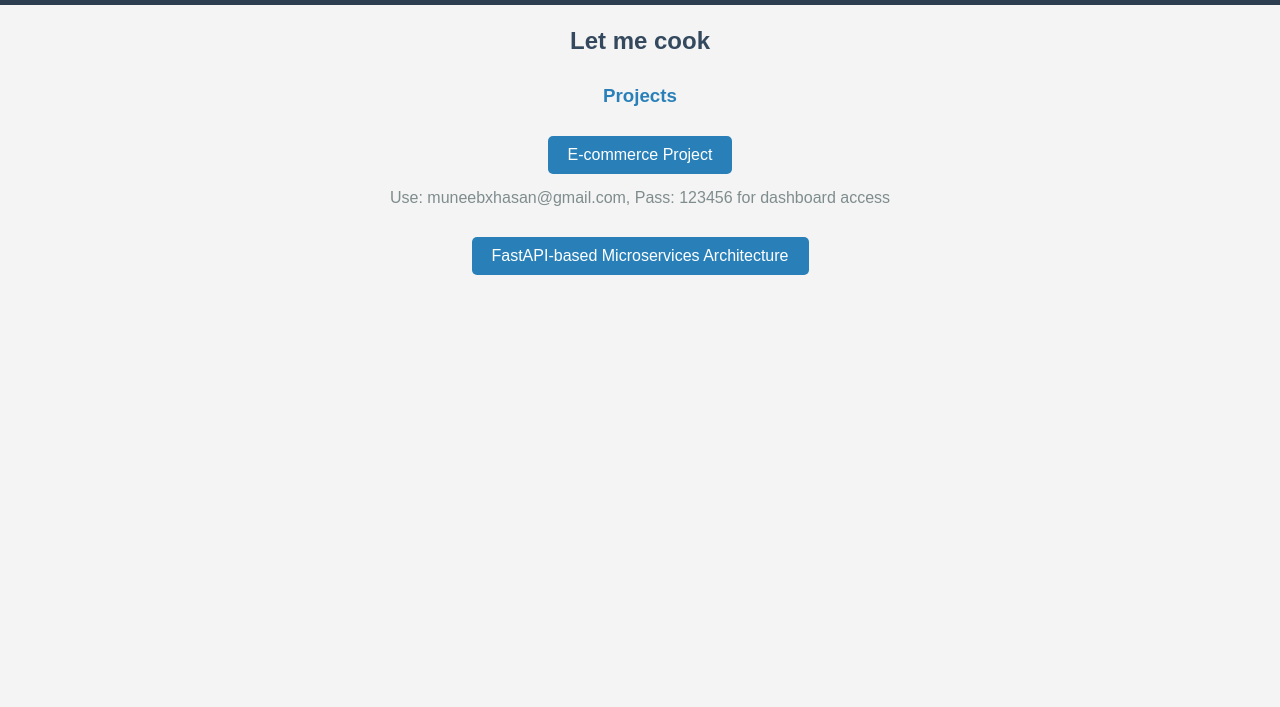
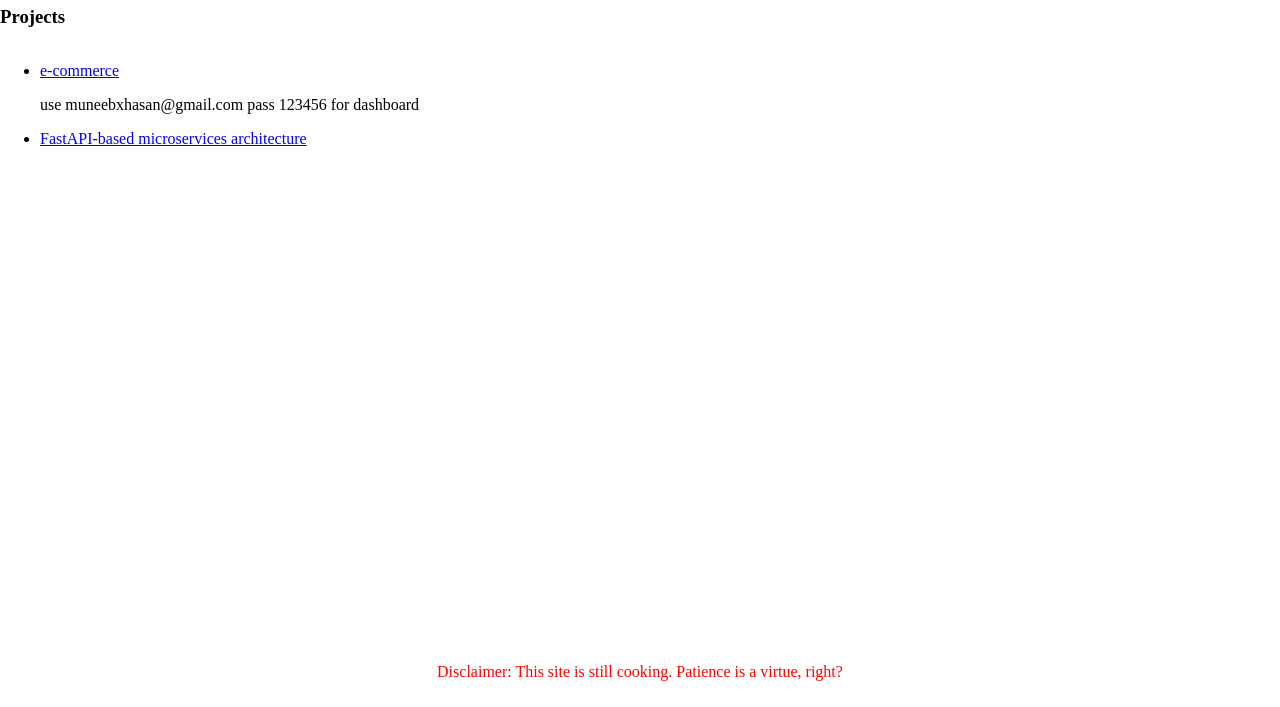
Before and after one commit to muneebxhasan/muneebxhasan.github.io, a plain HTML site: page index.html in a window 1280 px wide. Shown: the part 93-800 px from the top of the page. Drawn offline with Linux system fonts and the light colour scheme.

Commit message:
something

```diff
--- a/index.html
+++ b/index.html
@@ -6,59 +6,45 @@
     <title>MUNEEB HASSAN</title>
     <style>
       body {
-        font-family: Arial, sans-serif;
-        background-color: #f4f4f4;
+        display: flex;
+        flex-direction: column;
+        min-height: 100vh;
         margin: 0;
-        padding: 0;
-        color: #333;
+        padding: 6;
+      }
+      footer {
+        margin-top: auto;
         text-align: center;
-      }
-      h1 {
-        background-color: #2c3e50;
-        color: white;
-        padding: 20px;
-      }
-      h2 {
-        color: #34495e;
-      }
-      h3 {
-        margin-top: 30px;
-        color: #2980b9;
-      }
-      a {
-        display: inline-block;
-        margin: 10px 0;
-        padding: 10px 20px;
-        background-color: #2980b9;
-        color: white;
-        text-decoration: none;
-        border-radius: 5px;
-        transition: background-color 0.3s ease;
-      }
-      a:hover {
-        background-color: #1c5985;
-      }
-      p {
-        margin: 5px 0 20px;
-        color: #7f8c8d;
+        padding: 10px;
+        color: red;
       }
     </style>
   </head>
   <body>
     <h1>Hi, Muneeb here</h1>
 
-    <h2>Let me cook</h2>
+    <h3>Projects</h3>
+    <ul>
+      <li>
+        <a href="https://dinemarket-eta.vercel.app/" target="_blank"
+          >e-commerce</a
+        >
+        <p>use muneebxhasan@gmail.com pass 123456 for dashboard</p>
+      </li>
+      <li>
+        <a
+          href="https://www.linkedin.com/posts/muneebxhasan_unveiling-the-m-mart-api-built-with-event-driven-activity-7231170493670686720-f2f1?utm_source=share&utm_medium=member_desktop"
+          target="_blank"
+        >
+          FastAPI-based microservices architecture</a
+        >
+      </li>
+    </ul>
 
-    <h3>Projects</h3>
-
-    <a href="https://dinemarket-eta.vercel.app/">E-commerce Project</a>
-    <p>Use: muneebxhasan@gmail.com, Pass: 123456 for dashboard access</p>
-
-    <a
-      href="https://www.linkedin.com/posts/muneebxhasan_unveiling-the-m-mart-api-built-with-event-driven-activity-7231170493670686720-f2f1?utm_source=share&utm_medium=member_desktop"
-      >FastAPI-based Microservices Architecture</a
-    >
-
-    <h2></h2>
+    <footer>
+      <p>
+        Disclaimer: This site is still cooking. Patience is a virtue, right?
+      </p>
+    </footer>
   </body>
 </html>
```
